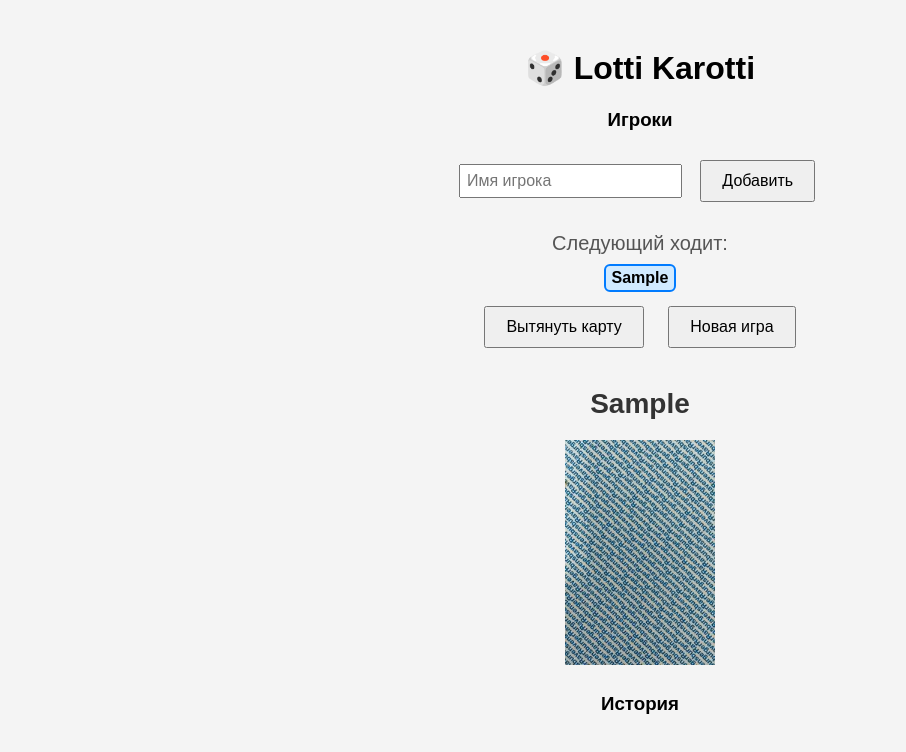
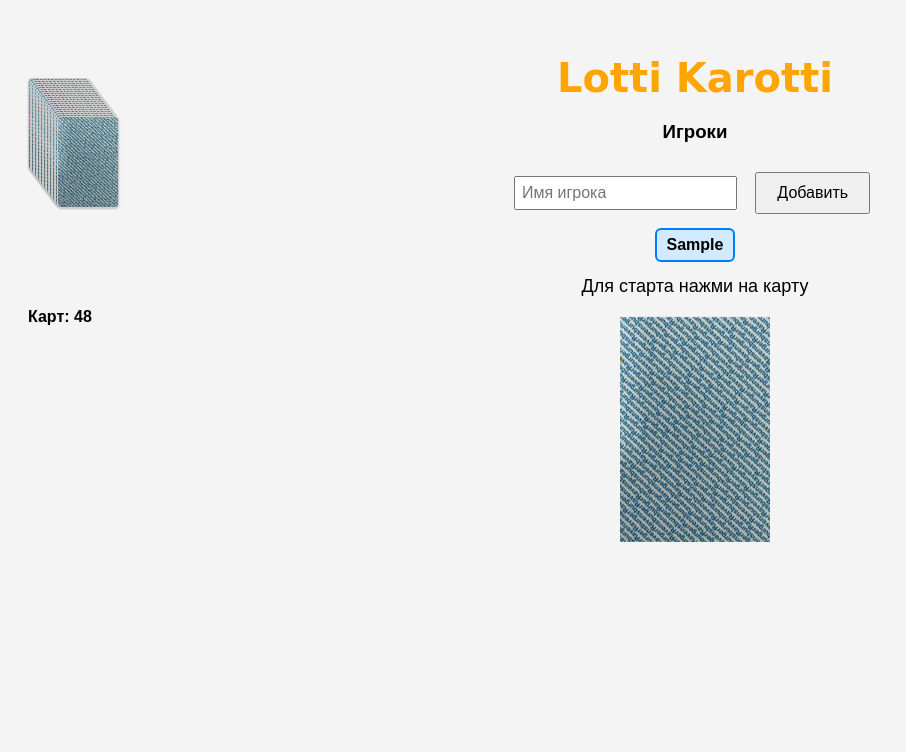
Before and after one commit to xKamEloTx/lotti-karotti, a plain HTML site: page index.html in a window 1280 px wide. Both pictures are taken after typing "Sample" into the empty fields and a click on the button "Добавить". Shown: the whole page, without its empty margins (0-906 px from the left). Drawn offline with Linux system fonts and the light colour scheme.

Commit message:
Add files via upload

```diff
--- a/index.html
+++ b/index.html
@@ -1,39 +1,92 @@
 <!DOCTYPE html>
 <html lang="ru">
 <head>
-  <meta charset="UTF-8">
-  <meta name="viewport" content="width=device-width, initial-scale=1">
+  <meta charset="UTF-8" />
+  <meta name="viewport" content="width=device-width, initial-scale=1" />
   <title>Lotti Karotti - Колода</title>
-  <link rel="icon" href="favicon.ico" type="image/x-icon">
+  <link rel="icon" href="favicon.ico" type="image/x-icon" />
   <style>
+    @font-face {
+      font-family: "Kristen ITC";
+      src: local("Kristen ITC"), local("KristenITC");
+    }
+
     body {
       font-family: sans-serif;
       padding: 20px;
       background: #f4f4f4;
+      display: flex;
+      flex-direction: row;
+      gap: 30px;
+    }
+
+    main {
+      flex: 1;
       text-align: center;
     }
+
+    h1 {
+      font-family: "Kristen ITC", cursive, sans-serif;
+      color: orange;
+      font-size: 40px;
+      font-weight: bold;
+      margin-bottom: 20px;
+    }
+
     button {
       padding: 10px 20px;
       margin: 10px;
       font-size: 16px;
     }
+
     input {
       padding: 6px;
       font-size: 16px;
       margin: 4px;
     }
+
     .card {
-      font-size: 32px;
-      margin: 20px 0;
-      font-weight: bold;
+      margin: 20px auto;
+      width: 150px;
+      height: 215px;
+      perspective: 1000px;
+      cursor: pointer;
     }
-    ul {
-      list-style: none;
-      padding: 0;
+
+    .card-inner {
+      width: 100%;
+      height: 100%;
+      transition: transform 0.6s;
+      transform-style: preserve-3d;
+      position: relative;
     }
-    .players, .history {
-      margin-top: 20px;
+
+    .card.flipped .card-inner {
+      transform: rotateY(-180deg);
     }
+
+    .card-face {
+      position: absolute;
+      width: 100%;
+      height: 100%;
+      backface-visibility: hidden;
+    }
+
+    .card-back {
+      transform: rotateY(0deg);
+    }
+
+    .card-front {
+      transform: rotateY(-180deg);
+    }
+
+    .card img {
+      width: 100%;
+      height: auto;
+      user-select: none;
+      -webkit-user-drag: none;
+    }
+
     .player-list span {
       display: inline-block;
       background: #fff;
@@ -41,63 +94,129 @@
       margin: 4px;
       border-radius: 6px;
       border: 1px solid #ccc;
-      transition: background 0.3s, border 0.3s;
     }
-    .card img {
-      transition: transform 0.6s;
-      transform-style: preserve-3d;
-    }
-    .card.flipped img {
-      transform: rotateY(180deg);
-    }
+
     .player.active {
       background: #d1eaff;
       border: 2px solid #007bff;
       font-weight: bold;
-      padding: 3px 6px;
-      border-radius: 6px;
     }
+
     #currentPlayerName {
       font-size: 28px;
       font-weight: bold;
       color: #333;
-      margin-top: 30px;
+      margin-top: 10px;
+      display: none;
     }
+
     #nextPlayerLabel {
       font-size: 20px;
       color: #555;
       margin-top: 20px;
       margin-bottom: 5px;
+      display: none;
+    }
+
+    .history {
+      margin-top: 20px;
+      display: none;
+    }
+
+    ul {
+      list-style: none;
+      padding: 0;
+    }
+
+    #startGameBtn {
+      margin-top: 10px;
+      display: none;
+    }
+
+    #addPlayerSection {
+      display: block;
+    }
+
+    #startHint {
+      font-size: 18px;
+      color: black;
+      margin: 10px 0;
+      display: block;
+    }
+
+    /* Левая стопка колоды */
+    .deck-visual {
+      width: 80px;
+      min-width: 80px;
+      margin-top: 50px;
+    }
+
+    .deck-visual .card-stack {
+      position: relative;
+      height: 220px;
+      width: 100%;
+    }
+
+    .deck-visual .card-stack img {
+      position: absolute;
+      top: 0;
+      left: 10px;
+      width: 60px;
+      height: auto;
+      border: 1px solid #ccc;
+      border-radius: 4px;
+      box-shadow: 0 1px 2px rgba(0, 0, 0, 0.2);
+      background: white;
+    }
+
+    .deck-count {
+      margin-top: 10px;
+      font-weight: bold;
     }
   </style>
 </head>
 <body>
 
-  <h1>🎲 Lotti Karotti</h1>
-
-  <div class="players">
-    <h3>Игроки</h3>
-    <input id="playerName" placeholder="Имя игрока">
-    <button onclick="addPlayer()">Добавить</button>
-
-    <!-- Надпись перед списком игроков -->
-    <div id="nextPlayerLabel">Следующий ходит:</div>
-
-    <div class="player-list" id="playerList"></div>
+  <!-- Левая колонка -->
+  <div class="deck-visual">
+    <div class="card-stack" id="deckStack"></div>
+    <div class="deck-count" id="deckCount"></div>
   </div>
 
-  <button onclick="drawCard()">Вытянуть карту</button>
-  <button onclick="startNewGame()">Новая игра</button>
+  <!-- Основная игра -->
+  <main>
+    <h1>Lotti Karotti</h1>
 
-  <!-- Крупное имя текущего игрока -->
+    <div id="addPlayerSection" class="players">
+      <h3 id="playersTitle">Игроки</h3>
+      <input id="playerName" placeholder="Имя игрока" />
+      <button onclick="addPlayer()">Добавить</button>
+    </div>
+
+    <div id="nextPlayerLabel">Следующий ходит:</div>
+    <div class="player-list" id="playerList"></div>
+
+    <div id="startHint">Для старта нажми на карту</div>
+    <button id="startGameBtn" onclick="startNewGame()">Новая игра</button>
+
     <div id="currentPlayerName"></div>
 
-  <div class="card"><img id="cardImage" src="images/card-back.png" alt="Карта" width="150"></div>
+    <div class="card" onclick="handleCardClick()">
+      <div class="card-inner">
+        <div class="card-face card-back">
+          <img id="cardBackImage" src="images/card-back.png" alt="Обратная сторона" />
+        </div>
+        <div class="card-face card-front">
+          <img id="cardFrontImage" src="images/card-back.png" alt="Лицевая сторона" />
+        </div>
+      </div>
+    </div>
 
     <div class="history">
       <h3>История</h3>
       <ul id="historyList"></ul>
     </div>
+  </main>
 
   <script>
     let fullDeck = [];
@@ -105,14 +224,15 @@
     let history = [];
     let players = [];
     let currentPlayer = 0;
+    let gameStarted = false;
 
     function generateFullDeck() {
-      let cards = [];
-      cards.push(...Array(18).fill('1'));
-      cards.push(...Array(12).fill('2'));
-      cards.push(...Array(6).fill('3'));
-      cards.push(...Array(12).fill('поворот'));
-      return cards;
+      return [
+        ...Array(18).fill('1'),
+        ...Array(12).fill('2'),
+        ...Array(6).fill('3'),
+        ...Array(12).fill('поворот')
+      ];
     }
 
     function shuffle(array) {
@@ -126,43 +246,82 @@
       fullDeck = generateFullDeck();
       deck = [...fullDeck];
       shuffle(deck);
+      renderDeckVisual();
+    }
+
+    function renderDeckVisual() {
+      const container = document.getElementById("deckStack");
+      const count = document.getElementById("deckCount");
+      container.innerHTML = "";
+      let stackLength = Math.min(deck.length, 20); // ограничим отображение 20ю
+
+      for (let i = 0; i < stackLength; i++) {
+        const img = document.createElement("img");
+        img.src = "images/card-back.png";
+        img.style.top = `${i * 2}px`;
+        img.style.left = `${i * 1.5}px`;
+        container.appendChild(img);
+      }
+
+      count.textContent = `Карт: ${deck.length}`;
     }
 
     function drawCard() {
-      if (players.length === 0) {
-        alert("Сначала добавьте хотя бы одного игрока!");
-        return;
-      }
-
       const player = players[currentPlayer];
       updateCurrentPlayerName();
 
-      if (deck.length === 0) {
-        initDeck();
-      }
+      if (deck.length === 0) initDeck();
 
       const card = deck.pop();
-      const cardImage = document.getElementById("cardImage");
-      const cardContainer = cardImage.parentElement;
-      cardContainer.classList.remove("flipped");
-      void cardImage.offsetWidth;
-      cardContainer.classList.add("flipped");
+      renderDeckVisual();
 
-      setTimeout(() => {
+      // Переворот анимация
+      const cardEl = document.querySelector(".card");
+      cardEl.classList.remove("flipped");
+      void cardEl.offsetWidth;
+      cardEl.classList.add("flipped");
+
       let imageName = "";
       if (card === "1") imageName = "card-1.png";
       else if (card === "2") imageName = "card-2.png";
       else if (card === "3") imageName = "card-3.png";
       else imageName = "card-turn.png";
-        cardImage.src = "images/" + imageName;
+
+      setTimeout(() => {
+        document.getElementById("cardFrontImage").src = "images/" + imageName;
       }, 300);
 
       history.unshift({ name: player, card: card });
-
       currentPlayer = (currentPlayer + 1) % players.length;
 
       updatePlayers();
       updateHistory();
+    }
+
+    function handleCardClick() {
+      if (!gameStarted) {
+        if (players.length < 2) {
+          alert("Добавьте минимум 2 игроков!");
+          return;
+        }
+        startGame();
+      } else {
+        drawCard();
+      }
+    }
+
+    function startGame() {
+      gameStarted = true;
+      document.getElementById("addPlayerSection").style.display = "none";
+      document.getElementById("nextPlayerLabel").style.display = "block";
+      document.getElementById("startGameBtn").style.display = "inline-block";
+      document.getElementById("currentPlayerName").style.display = "block";
+      document.querySelector(".history").style.display = "block";
+      document.getElementById("startHint").style.display = "none";
+
+      updateCurrentPlayerName();
+      updatePlayers();
+      initDeck();
     }
 
     function updateHistory() {
@@ -179,10 +338,15 @@
     function addPlayer() {
       const input = document.getElementById("playerName");
       const name = input.value.trim();
+
       if (name && !players.includes(name)) {
+        if (players.length >= 4) {
+          alert("Максимум 4 игрока!");
+          return;
+        }
+
         players.push(name);
         updatePlayers();
-        updateCurrentPlayerName();
         input.value = '';
       }
     }
@@ -194,20 +358,14 @@
         const span = document.createElement("span");
         span.textContent = name;
         span.className = "player";
-        if (i === currentPlayer) {
-          span.classList.add("active");
-        }
+        if (i === currentPlayer) span.classList.add("active");
         playersDiv.appendChild(span);
       });
     }
 
     function updateCurrentPlayerName() {
       const nameDiv = document.getElementById("currentPlayerName");
-      if (players.length > 0) {
-        nameDiv.textContent = players[currentPlayer];
-      } else {
-        nameDiv.textContent = '';
-      }
+      nameDiv.textContent = players.length > 0 ? players[currentPlayer] : '';
     }
 
     function startNewGame() {
@@ -215,13 +373,22 @@
       history = [];
       updateHistory();
       initDeck();
-      const cardImage = document.getElementById("cardImage");
-      cardImage.src = "images/card-back.png";
+
+      gameStarted = false;
+
+      document.getElementById("addPlayerSection").style.display = "block";
+      document.getElementById("nextPlayerLabel").style.display = "none";
+      document.getElementById("startGameBtn").style.display = "none";
+      document.getElementById("currentPlayerName").style.display = "none";
+      document.querySelector(".history").style.display = "none";
+      document.getElementById("startHint").style.display = "block";
+
+      document.getElementById("cardFrontImage").src = "images/card-back.png";
+      document.querySelector(".card").classList.remove("flipped");
+
       updatePlayers();
-      updateCurrentPlayerName();
     }
 
-    // Инициализация
     initDeck();
   </script>
 
```
Lines whose indentation alone changed are shown as unchanged.
